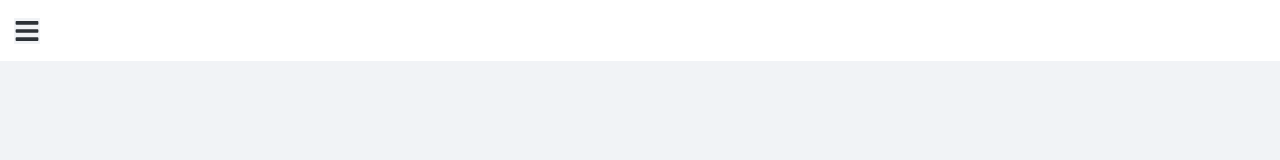
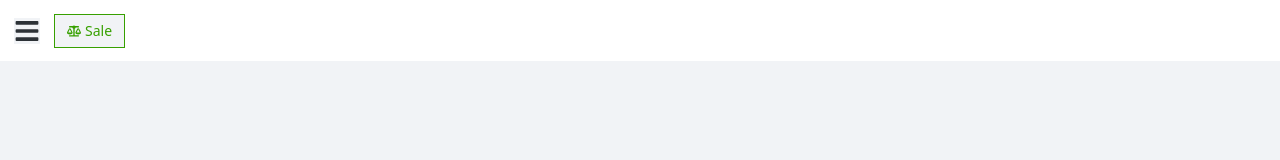
Before and after one commit to Usman-837/SalesERP_Software, a React (Vite) app: page / in a window 1280 px wide. Shown: the top 160 px of the page. Built offline with nearby package versions, Linux system fonts and the light colour scheme.

Commit message:
add sale option in navbar

```diff
--- a/src/components/Dashboard/Navbar.jsx
+++ b/src/components/Dashboard/Navbar.jsx
@@ -1,5 +1,6 @@
 import React from 'react'
 import { FaBars } from "react-icons/fa"
+import { FaBalanceScale } from "react-icons/fa"
 
 export default function Navbar() {
   return (
@@ -9,6 +10,10 @@ export default function Navbar() {
             <div className=' bg-white py-4 px-3.5 text-26 text-[#2C3136]'>
             <FaBars/>
             </div>
+            <div className='flex items-center gap-x-1 py-1.5 px-3 text-green text-sm border border-green'>
+                <FaBalanceScale />
+                <a href=''>Sale</a>
+            </div>
         </div>
     </nav>
   )
--- a/src/index.css
+++ b/src/index.css
@@ -9,6 +9,6 @@
     background-color: #F1F3F6;
 }
 
-.container {
+/* .container {
     max-width: 1440px;
-}
+} */
--- a/tailwind.config.js
+++ b/tailwind.config.js
@@ -11,6 +11,7 @@ export default {
       },
       colors: {
         'gray': '#F1F3F6',
+        'green': '#37A000'
       },
       fontSize: {
         '26': '26px',
```
